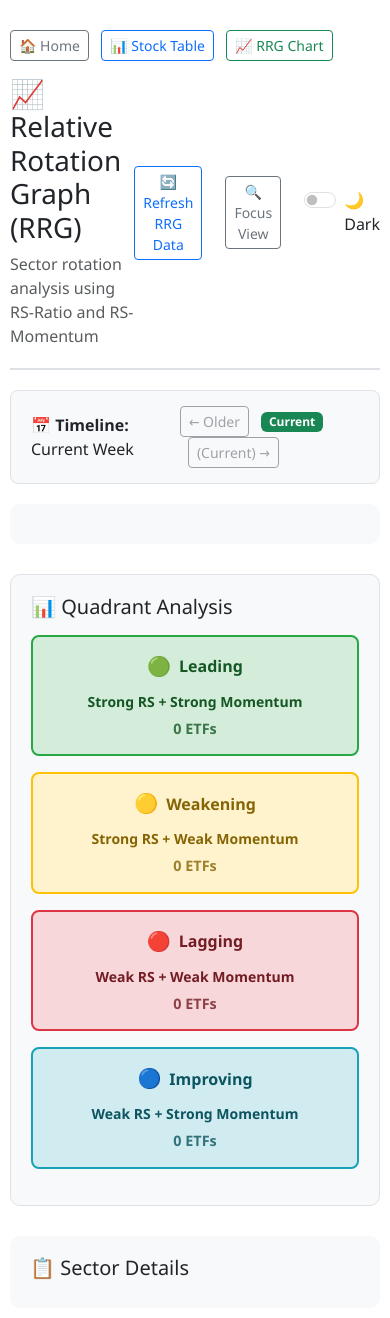
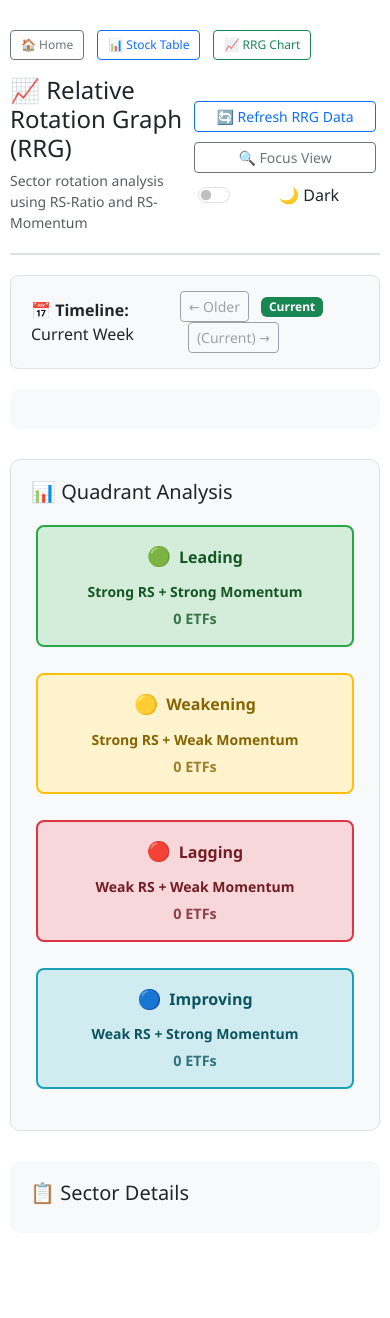
Before and after one commit to aniketnagarnaik/stock_ticker_generator, a Flask app: page /rrg in a window 390 px wide. After the commit the page ends 1205 px from the top, so only its background shows below. Run offline with Flask 2, Linux system fonts and the light colour scheme; data that the repository does not hold is empty.

Commit message:
Make RRG and home pages mobile-friendly
- Added responsive design for RRG chart (adapts to screen width)
- Made Focus View chart responsive
- Added mobile breakpoints for tablets and phones
- Improved navigation buttons layout on mobile
- Made home page fully responsive with stacked cards on mobile
- Fixed Focus View to show all valid weeks (0-8)
- Charts scale properly on all screen sizes

```diff
--- a/templates/rrg.html
+++ b/templates/rrg.html
@@ -37,6 +37,75 @@
             max-width: 1200px;
             margin: 0 auto;
             padding: 20px;
+        }
+
+        /* Mobile responsiveness */
+        @media (max-width: 768px) {
+            .rrg-container {
+                padding: 10px;
+            }
+
+            .rrg-header h1 {
+                font-size: 1.5rem;
+            }
+
+            .rrg-header p {
+                font-size: 0.875rem;
+            }
+
+            .header-controls {
+                flex-direction: column;
+                gap: 10px !important;
+                width: 100%;
+            }
+
+            .header-controls button,
+            .header-controls .form-check {
+                width: 100%;
+                text-align: center;
+            }
+
+            .timeline-indicator {
+                padding: 10px;
+            }
+
+            .timeline-controls {
+                flex-wrap: wrap;
+                gap: 5px;
+            }
+
+            #rrgChart svg {
+                width: 100% !important;
+                height: auto !important;
+            }
+
+            .quadrant-legend .row {
+                margin: 0;
+            }
+
+            .quadrant-legend .col-md-3 {
+                padding: 5px;
+            }
+
+            .nav-links {
+                display: flex;
+                flex-wrap: wrap;
+                gap: 5px;
+            }
+
+            .nav-links a {
+                font-size: 0.75rem;
+                padding: 5px 10px;
+            }
+
+            .etf-selector {
+                margin-bottom: 15px;
+            }
+
+            #etfTrailChart svg {
+                width: 100% !important;
+                height: auto !important;
+            }
         }
 
         .rrg-header {
@@ -528,16 +597,20 @@
             const container = document.getElementById('etfTrailChart');
             container.innerHTML = '';
 
-            const etfData = rrgData.filter(d => d.symbol === symbol).sort((a, b) => a.week_number - b.week_number);
+            // Filter to only valid weeks (0-8) and sort by week
+            const etfData = rrgData
+                .filter(d => d.symbol === symbol && d.week_number <= maxWeek)
+                .sort((a, b) => a.week_number - b.week_number);
 
             if (etfData.length === 0) {
                 container.innerHTML = '<p class="text-muted">No data available for this ETF</p>';
                 return;
             }
 
-            // Chart dimensions
-            const width = 800;
-            const height = 400;
+            // Chart dimensions - responsive
+            const containerWidth = document.getElementById('etfTrailChart').clientWidth || 800;
+            const width = Math.min(containerWidth, 800);
+            const height = Math.min(width * 0.5, 400); // Maintain aspect ratio
             const margin = { top: 20, right: 20, bottom: 60, left: 60 };
 
             const svg = d3.select('#etfTrailChart')
@@ -776,9 +849,10 @@
                 return;
             }
 
-            // Chart dimensions
-            const width = 800;
-            const height = 600;
+            // Chart dimensions - responsive
+            const containerWidth = document.getElementById('rrgChart').clientWidth || 800;
+            const width = Math.min(containerWidth, 800);
+            const height = Math.min(width * 0.75, 600); // Maintain aspect ratio
             const margin = { top: 20, right: 20, bottom: 60, left: 60 };
 
             // Create SVG
```
Also changed, not shown: templates/home.html (+25 -5 lines).
